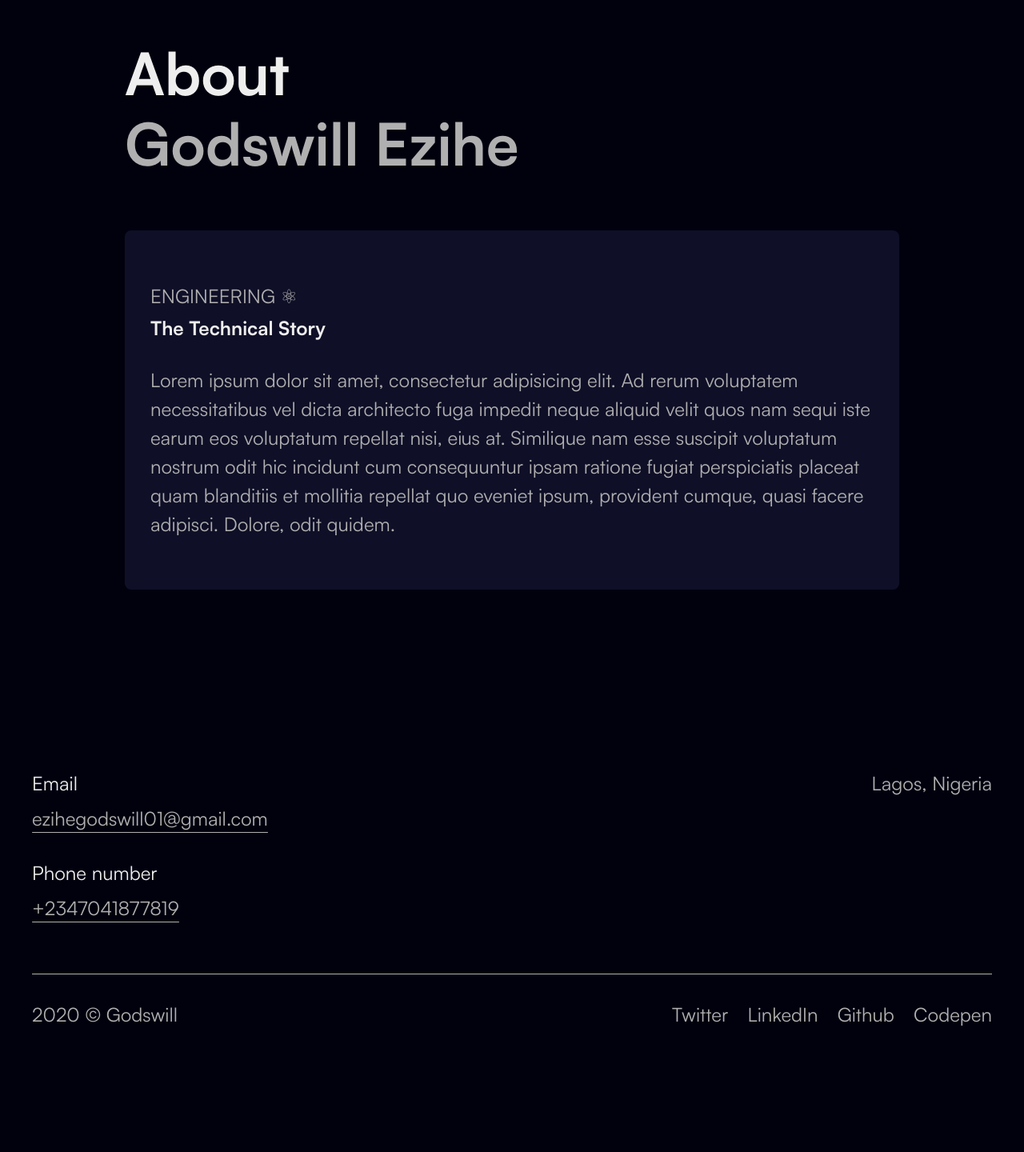
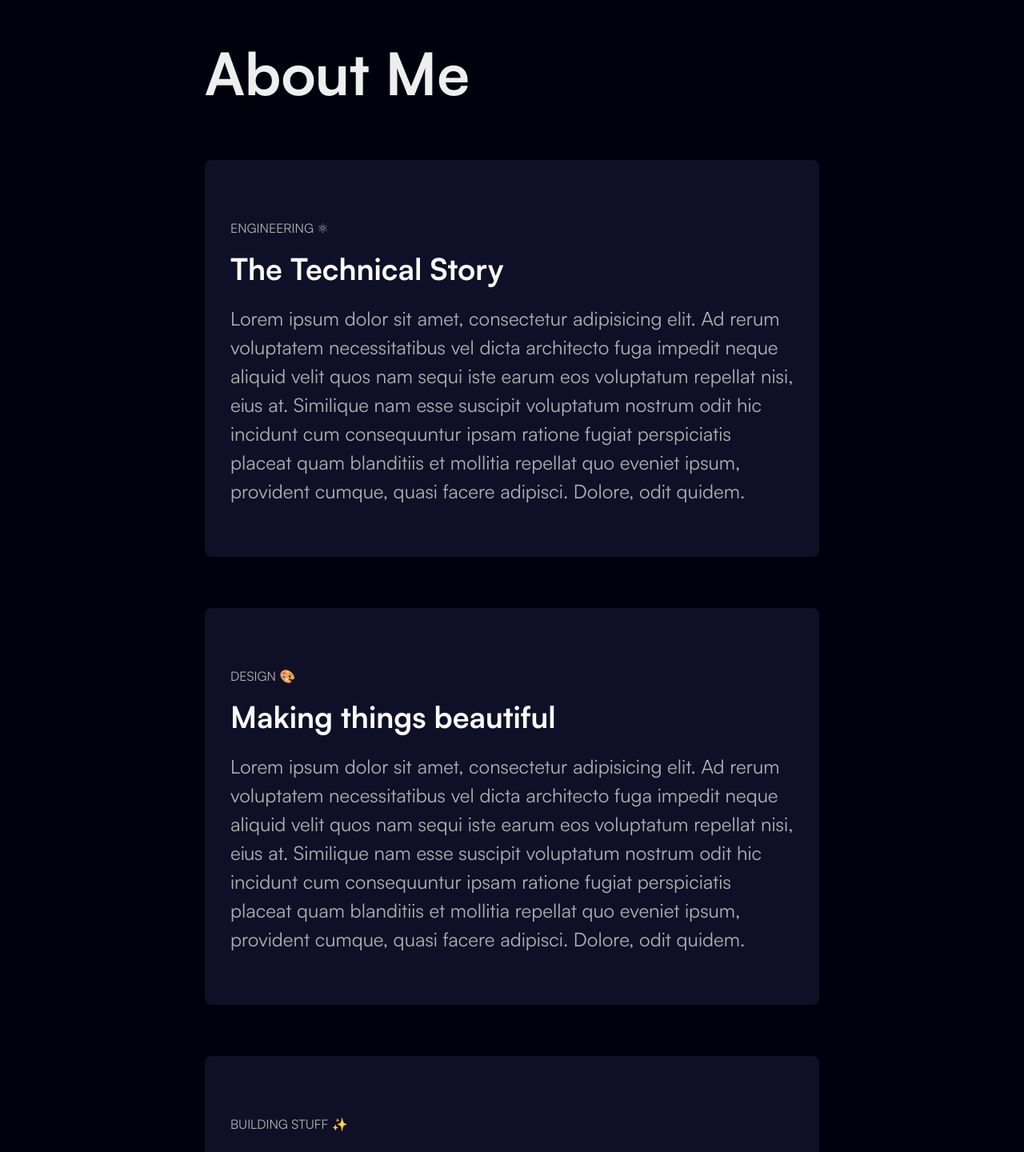
Before and after one commit to gzkdev/portfolio-022, a React (Vite) app: page /about in a window 1280 px wide. Shown: the part 80-1520 px from the top of the page at 80% size. Before the commit the page ends 1462 px from the top, so only its background shows below. Built offline with nearby package versions, Linux system fonts and the light colour scheme.

Commit message:
updated most components

```diff
--- a/src/AppData.js
+++ b/src/AppData.js
@@ -42,3 +42,31 @@ export const Projects = [
         repo_url: "https://octomigo.netlify.app"
     }
 ]
+
+export const AboutMeStories = [
+    {
+        title: "Engineering ⚛",
+        heading: "The Technical Story",
+        paragraph: "Lorem ipsum dolor sit amet, consectetur adipisicing elit. Ad rerum voluptatem necessitatibus vel dicta architecto fuga impedit neque aliquid velit quos nam sequi iste earum eos voluptatum repellat nisi, eius at. Similique nam esse suscipit voluptatum nostrum odit hic incidunt cum consequuntur ipsam ratione fugiat perspiciatis placeat quam blanditiis et mollitia repellat quo eveniet ipsum, provident cumque, quasi facere adipisci. Dolore, odit quidem.",
+        ref_url: "https://github.com/gzkdev"
+    },
+    {
+        title: "Design 🎨",
+        heading: "Making things beautiful",
+        paragraph: "Lorem ipsum dolor sit amet, consectetur adipisicing elit. Ad rerum voluptatem necessitatibus vel dicta architecto fuga impedit neque aliquid velit quos nam sequi iste earum eos voluptatum repellat nisi, eius at. Similique nam esse suscipit voluptatum nostrum odit hic incidunt cum consequuntur ipsam ratione fugiat perspiciatis placeat quam blanditiis et mollitia repellat quo eveniet ipsum, provident cumque, quasi facere adipisci. Dolore, odit quidem.",
+        ref_url: "https://dribbble.com/gzkdev"
+    },
+    {
+        title: "Building stuff ✨",
+        heading: "My core skills",
+        paragraph: "Lorem ipsum dolor sit amet, consectetur adipisicing elit. Ad rerum voluptatem necessitatibus vel dicta architecto fuga impedit neque aliquid velit quos nam sequi iste earum eos voluptatum repellat nisi, eius at. Similique nam esse suscipit voluptatum nostrum odit hic incidunt cum consequuntur ipsam ratione fugiat perspiciatis placeat quam blanditiis et mollitia repellat quo eveniet ipsum, provident cumque, quasi facere adipisci. Dolore, odit quidem.",
+        ref_url: "https://dribbble.com/gzkdev"
+    },
+    {
+        title: "Play hard ✨",
+        heading: "Trying to relax",
+        paragraph: "Lorem ipsum dolor sit amet, consectetur adipisicing elit. Ad rerum voluptatem necessitatibus vel dicta architecto fuga impedit neque aliquid velit quos nam sequi iste earum eos voluptatum repellat nisi, eius at. Similique nam esse suscipit voluptatum nostrum odit hic incidunt cum consequuntur ipsam ratione fugiat perspiciatis placeat quam blanditiis et mollitia repellat quo eveniet ipsum, provident cumque, quasi facere adipisci. Dolore, odit quidem.",
+        ref_url: "https://dribbble.com/gzkdev"
+    }
+
+]
--- a/src/Components/AboutSection.jsx
+++ b/src/Components/AboutSection.jsx
@@ -1,7 +1,9 @@
 import styled from "styled-components";
 
+import { AboutMeStories } from "../AppData";
+
 const AboutSectionStyled = styled.section`
-  max-width: 1000px;
+  max-width: 800px;
 
   & > div {
     position: relative;
@@ -10,40 +12,34 @@ const AboutSectionStyled = styled.section`
     margin-bottom: 6rem;
     background-color: var(--color-710);
     border-radius: 8px;
-    margin: 4rem 0;
-    padding: 4rem min(10vw, 2rem);
+    margin: 4rem 0 0 0;
+    padding: 4rem min(5vw, 2rem);
 
     & span {
       text-transform: uppercase;
-      font-size: var(--font-size-200);
+      font-size: var(--font-s1ze-200);
     }
+  }
 
-    & h3 {
-      margin: 0.5rem 0 2rem;
-      font-size: var(--font-size-800);
-    }
+  & h4 {
+    margin: 0.5rem 0 1rem;
+    color: var(--color-110);
+    font-size: var(--font-s1ze-500);
   }
 `;
 
 function AboutSection() {
   return (
     <AboutSectionStyled>
-      <h1>
-        About<span>Godswill Ezihe</span>
-      </h1>
-      <div>
-        <span>Engineering ⚛</span>
-        <h3>The Technical Story</h3>
-        <p>
-          Lorem ipsum dolor sit amet, consectetur adipisicing elit. Ad rerum
-          voluptatem necessitatibus vel dicta architecto fuga impedit neque
-          aliquid velit quos nam sequi iste earum eos voluptatum repellat nisi,
-          eius at. Similique nam esse suscipit voluptatum nostrum odit hic
-          incidunt cum consequuntur ipsam ratione fugiat perspiciatis placeat
-          quam blanditiis et mollitia repellat quo eveniet ipsum, provident
-          cumque, quasi facere adipisci. Dolore, odit quidem.
-        </p>
-      </div>
+      <h1>About Me</h1>
+      {AboutMeStories.map((story, index) => (
+        <div key={index}>
+          <span>{story.title}</span>
+          <h4>{story.heading}</h4>
+          <p>{story.paragraph}</p>
+          {story.ref_url && <a href={story.ref_url}></a>}
+        </div>
+      ))}
     </AboutSectionStyled>
   );
 }
--- a/src/Components/FixedMobileMenu.jsx
+++ b/src/Components/FixedMobileMenu.jsx
@@ -39,7 +39,7 @@ const FixedMobileMenuStyled = styled.div`
     margin-bottom: 2rem;
 
     & a {
-      font-size: var(--font-sze-800);
+      font-size: var(--font-s1ze-800);
       text-transform: uppercase;
     }
   }
--- a/src/Components/FooterStyled.jsx
+++ b/src/Components/FooterStyled.jsx
@@ -27,7 +27,7 @@ const FooterStyled = styled.footer`
 
       & a::before {
         content: "Email";
-        font-size: var(--font-sze-200);
+        font-size: var(--font-s1ze-200);
         color: var(--color-900);
         display: block;
         margin-bottom: 0.5rem;
@@ -56,6 +56,14 @@ const FooterStyled = styled.footer`
         transform-origin: right;
       }
 
+      & > div:nth-child(2)::before {
+        content: "Location";
+        font-size: var(--font-s1ze-200);
+        color: var(--color-900);
+        display: block;
+        margin-bottom: 0.5rem;
+      }
+
       @media (min-width: 540px) {
         flex-direction: row;
         align-items: baseline;
@@ -68,7 +76,7 @@ const FooterStyled = styled.footer`
       align-items: flex-start;
       justify-content: space-between;
       padding: 2rem 0;
-      font-size: var(--font-sze-200);
+      font-size: var(--font-s1ze-200);
 
       & ul {
         list-style: none;
--- a/src/Components/HeaderTopLogo.jsx
+++ b/src/Components/HeaderTopLogo.jsx
@@ -3,7 +3,7 @@ import styled from "styled-components";
 const LogoStyled = styled.div`
   font-weight: bold;
   text-decoration: none;
-  font-size: var(--font-sze-200);
+  font-size: var(--font-s1ze-200);
   color: var(--color-900);
   display: block;
   height: 40px;
--- a/src/Components/HeaderTopNav.jsx
+++ b/src/Components/HeaderTopNav.jsx
@@ -18,7 +18,7 @@ const HeaderTopNavStyled = styled.nav`
     padding: 0 2rem;
     text-decoration: none;
     color: var(--color-900);
-    font-size: var(--font-sze-100);
+    font-size: var(--font-s1ze-200);
   }
 
   @media (min-width: 768px) {
--- a/src/Components/ProjectItem.jsx
+++ b/src/Components/ProjectItem.jsx
@@ -17,11 +17,12 @@ const ProjectItemStyled = styled.div`
     display: flex;
     flex-wrap: wrap;
     align-items: flex-start;
-    font-size: var(--font-sze-200);
+    font-size: var(--font-s1ze-200);
+    font-family: "Courier New", Courier, monospace;
     margin-top: 0.5rem;
 
     & li:not(li:last-child)::after {
-      content: "+";
+      content: "&";
       margin: 0 0.4rem;
       display: inline-block;
     }
@@ -32,12 +33,13 @@ const ProjectItemStyled = styled.div`
     margin-bottom: 2rem;
 
     @media (min-width: 540px) {
-      font-size: var(--font-sze-200);
+      font-size: var(--font-s1ze-200);
     }
   }
 
   & a {
-    font-size: var(--font-sze-200);
+    /* --font-s1ze-200 */
+    font-size: var(--font-s1ze-200);
     letter-spacing: 0.4px;
     text-decoration: none;
     transition: 400ms color;
--- a/src/Components/SectionHeader.jsx
+++ b/src/Components/SectionHeader.jsx
@@ -5,7 +5,7 @@ const SectionHeaderStyled = styled.div`
   max-width: 1000px;
 
   & span {
-    font-size: var(--font-sze-100);
+    font-size: var(--font-s1ze-100);
     text-transform: uppercase;
     display: block;
     margin-bottom: 1rem;
--- a/src/Pages/About.jsx
+++ b/src/Pages/About.jsx
@@ -1,12 +1,14 @@
 import Footer from "../Components/Footer";
 import Header from "../Components/Header";
 import AboutSection from "../Components/AboutSection";
+import ContactSection from "../Components/ContactSection";
 
 function About() {
   return (
     <>
       <Header />
       <AboutSection />
+      <ContactSection />
       <Footer />
     </>
   );
```
